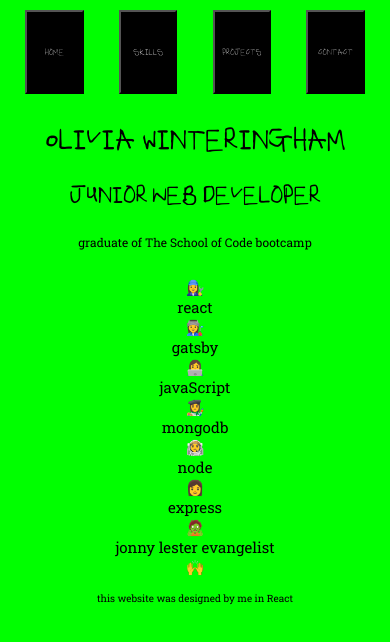
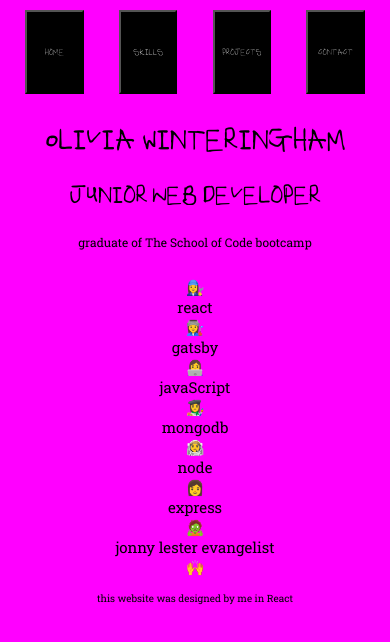
Before and after one commit to OliviaWinteringham/portfolio, a React app: page / in a window 390 px wide. Built offline with nearby package versions, Linux system fonts and the light colour scheme; a web font is replaced by a local one.

Commit message:
responsive

```diff
--- a/public/index.html
+++ b/public/index.html
@@ -30,7 +30,7 @@
 
     <link rel="manifest" href="%PUBLIC_URL%/manifest.json" />
 
-    <title>Olivia is a Dev</title>
+    <title>Olivia Junior Dev</title>
   </head>
   <body>
     <noscript>You need to enable JavaScript to run this app.</noscript>
--- a/src/Components/Home/Home.module.css
+++ b/src/Components/Home/Home.module.css
@@ -8,7 +8,7 @@
 }
 
 .oliviaHeader {
-  font-family: "olivia";
+  font-family: "olivia", sans-serif;
   font-size: 60px;
 }
 
--- a/src/Components/NavBar/NavBar.module.css
+++ b/src/Components/NavBar/NavBar.module.css
@@ -65,6 +65,12 @@
   }
 }
 
+@media only screen and (max-width: 400px) {
+  html {
+    background-color: magenta;
+  }
+}
+
 @media only screen and (max-width: 508px) {
   .button {
    font-size: 10px;
--- a/src/Components/Skills/skills.module.css
+++ b/src/Components/Skills/skills.module.css
@@ -2,5 +2,5 @@
     display: flex;
     justify-content: center;
     flex-direction: row;
-    padding: 20vh;
-  }
+    padding-top: 20vh;
+}
```
Also changed, not shown: src/Components/Skills/index.js (line endings or trailing spaces).
